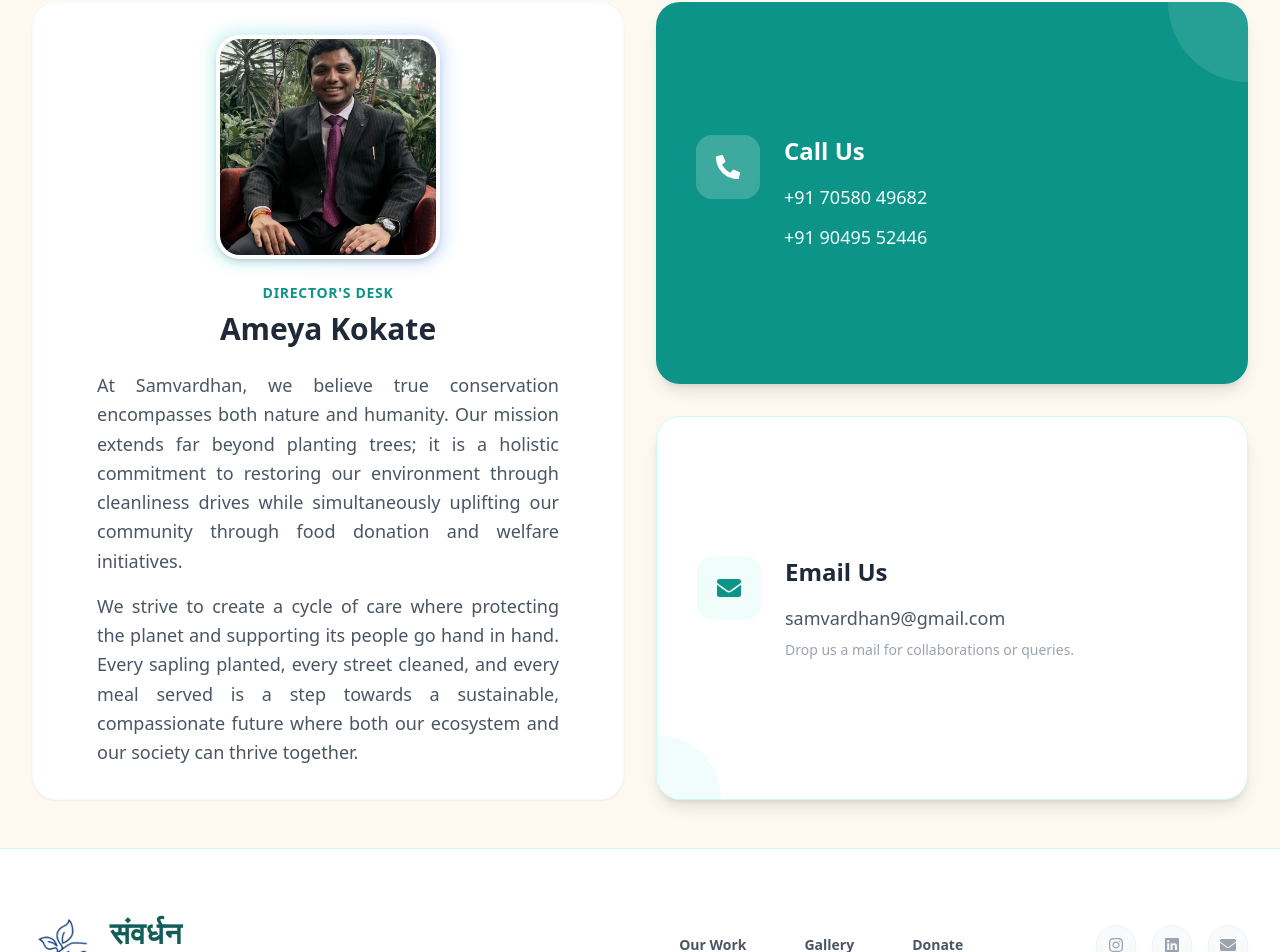
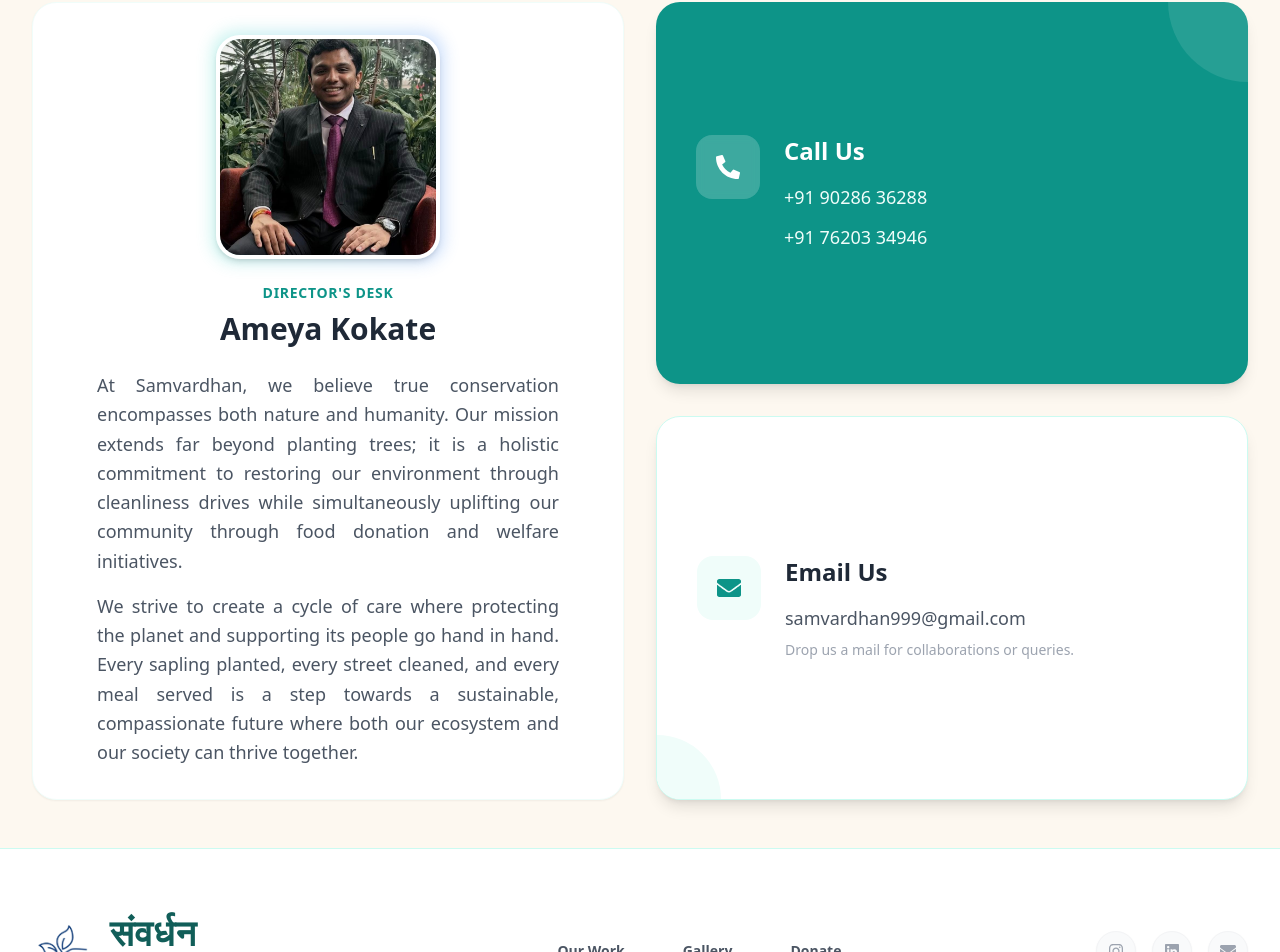
Before and after one commit to ajinkya252005/samvardhan-website, a React (Vite) app in the folder client/: page /contact in a window 1280 px wide. Shown: the part 342-1294 px from the top of the page. Built offline with nearby package versions, Linux system fonts and the light colour scheme.

Commit message:
final changes part1

```diff
--- a/client/src/components/Footer.jsx
+++ b/client/src/components/Footer.jsx
@@ -28,11 +28,11 @@ const Footer = () => {
                                 className="h-16 w-auto transition-transform group-hover:scale-105"
                             />
                             <div>
-                                <h2 className="text-3xl font-bold text-teal-800 tracking-wide">
+                                <h2 className="text-4xl font-bold text-teal-800 tracking-wide">
                                     संवर्धन
                                 </h2>
-                                <p className="text-teal-600/80 text-sm font-medium mt-1">
-                                    Empowering Environmental Conservation and Community Welfare
+                                <p className="text-teal-600/80 text-2xl font-medium mt-1">
+                                    Preserving Purity
                                 </p>
                             </div>
                         </Link>
@@ -65,7 +65,7 @@ const Footer = () => {
                     >
                         <SocialLink href="https://www.instagram.com/samvardhan_9/" icon={<FaInstagram />} color="hover:text-pink-600 hover:bg-pink-50" />
                         <SocialLink href="https://www.linkedin.com/company/samvardhan9/about/" icon={<FaLinkedin />} color="hover:text-blue-700 hover:bg-blue-50" />
-                        <SocialLink href="samvardhan9@gmail.com" icon={<FaEnvelope />} color="hover:text-red-600 hover:bg-red-50" />
+                        <SocialLink href="samvardhan999@gmail.com" icon={<FaEnvelope />} color="hover:text-red-600 hover:bg-red-50" />
                     </motion.div>
                 </div>
 
--- a/client/src/components/Navbar.jsx
+++ b/client/src/components/Navbar.jsx
@@ -7,6 +7,7 @@ import logo from '../assets/Samvardhan-logo-final.png';
 const NAV_LINKS = [
     { name: 'Home', path: '/' },
     { name: 'Our Work', path: '/work' },
+    { name: 'Blogs', path: '/blogs' },
     { name: 'Gallery', path: '/gallery' },
     { name: 'Contact', path: '/contact' },
 ];
--- a/client/src/pages/Contact.jsx
+++ b/client/src/pages/Contact.jsx
@@ -87,11 +87,11 @@ const Contact = () => {
                                 <div>
                                     <h3 className="text-2xl font-bold mb-4">Call Us</h3>
                                     <div className="flex flex-col space-y-3 text-lg font-medium text-teal-50">
-                                        <a href="tel:+917058049682" className="hover:text-white hover:translate-x-1 transition-all">
-                                            +91 70580 49682
+                                        <a href="tel:+919028636288" className="hover:text-white hover:translate-x-1 transition-all">
+                                            +91 90286 36288
                                         </a>
-                                        <a href="tel:+919049552446" className="hover:text-white hover:translate-x-1 transition-all">
-                                            +91 90495 52446
+                                        <a href="tel:+917620334946" className="hover:text-white hover:translate-x-1 transition-all">
+                                            +91 76203 34946
                                         </a>
                                     </div>
                                 </div>
@@ -109,10 +109,10 @@ const Contact = () => {
                                 <div className="min-w-0"> {/* min-w-0 allows text truncate/wrap control in flex children if needed */}
                                     <h3 className="text-2xl font-bold text-gray-800 mb-4">Email Us</h3>
                                     <a
-                                        href="mailto:samvardhan9@gmail.com"
+                                        href="mailto:samvardhan999@gmail.com"
                                         className="text-base md:text-lg text-gray-600 hover:text-teal-700 font-medium transition-colors whitespace-nowrap"
                                     >
-                                        samvardhan9@gmail.com
+                                        samvardhan999@gmail.com
                                     </a>
                                     <p className="text-gray-400 text-sm mt-2">
                                         Drop us a mail for collaborations or queries.
--- a/client/src/pages/Home.jsx
+++ b/client/src/pages/Home.jsx
@@ -86,19 +86,19 @@ const Home = () => {
         <div className="container mx-auto px-4">
           <div className="grid grid-cols-2 md:grid-cols-4 gap-8 text-center divide-x divide-gray-100">
             <div className="p-4">
-              <h3 className="text-4xl font-bold text-teal-600 font-ubuntu">50+</h3>
+              <h3 className="text-4xl font-bold text-teal-600 font-ubuntu">10+</h3>
               <p className="text-gray-500 mt-2 font-medium">Cleanliness Drives</p>
             </div>
             <div className="p-4">
-              <h3 className="text-4xl font-bold text-teal-600 font-ubuntu">400+</h3>
+              <h3 className="text-4xl font-bold text-teal-600 font-ubuntu">500+</h3>
               <p className="text-gray-500 mt-2 font-medium">Volunteers</p>
             </div>
             <div className="p-4">
-              <h3 className="text-4xl font-bold text-teal-600 font-ubuntu">2 Yr</h3>
+              <h3 className="text-4xl font-bold text-teal-600 font-ubuntu">1 Yr</h3>
               <p className="text-gray-500 mt-2 font-medium">Of Consistency</p>
             </div>
             <div className="p-4">
-              <h3 className="text-4xl font-bold text-teal-600 font-ubuntu">20+</h3>
+              <h3 className="text-4xl font-bold text-teal-600 font-ubuntu">5+</h3>
               <p className="text-gray-500 mt-2 font-medium">Community Drives</p>
             </div>
           </div>
@@ -245,6 +245,16 @@ const Home = () => {
                     </div>
                 </div>
             </div>
+            {/* --- NEW: Read Blogs Button --- */}
+            <div className="text-center mt-12">
+                <Link to="/blogs">
+                    <button className="bg-orange-500 hover:bg-orange-600 text-white font-bold py-3 px-8 rounded-full shadow-lg hover:shadow-orange-200 transition-all transform hover:-translate-y-1 flex items-center gap-2 mx-auto font-ubuntu">
+                        Read Our Blogs <FaArrowRight />
+                    </button>
+                </Link>
+            </div>
+            {/* ------------------------------- */}
+
         </div>
       </div>
 
```
Also changed, not shown: client/src/assets/qr-code.jpeg, 1 other file (tests, documents, lock files or other folders).
